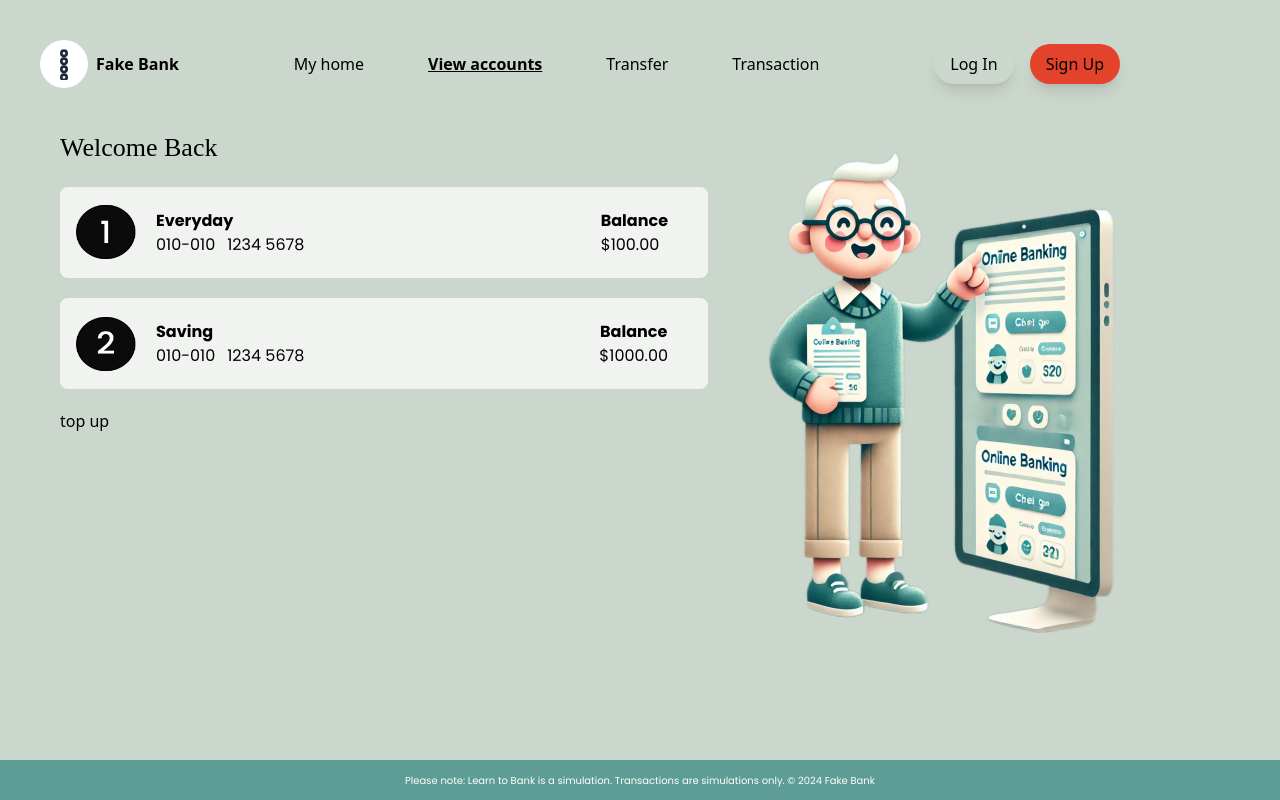
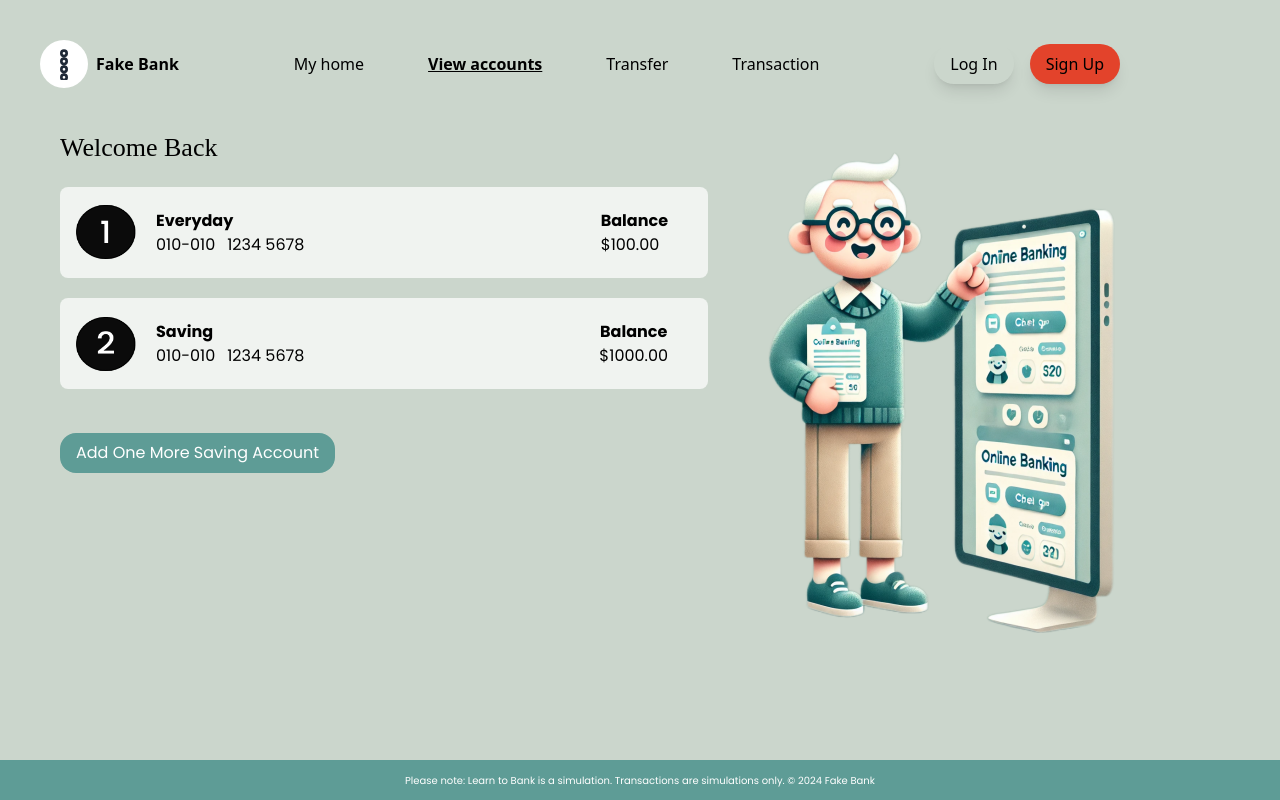
Before and after one commit to ponkpook/Fake-Bank-Front, a React (Create React App) app: page /accounts in a window 1280 px wide. Built offline with nearby package versions, Linux system fonts and the light colour scheme; a web font is replaced by a local one.

Commit message:
feat(view-account): allow dynamic allocation of accounts

```diff
--- a/src/App.tsx
+++ b/src/App.tsx
@@ -1,4 +1,3 @@
-// src/App.tsx
 import React from "react";
 import { BrowserRouter as Router, Route, Routes } from "react-router-dom";
 import { Homepage } from "./pages/homepage";
--- a/src/components/TransferBetweenAccounts.tsx
+++ b/src/components/TransferBetweenAccounts.tsx
@@ -1,10 +1,22 @@
 import React, { useState } from "react";
 
-export const TransferBetweenAccounts: React.FC = () => {
-  const accounts = ["Smart Access", "NetBank Saver"];
+// 接收 accounts 作为 props
+interface TransferBetweenAccountsProps {
+  accounts: {
+    name: string;
+    bsb: string;
+    accNo: string;
+    balance: string;
+  }[];
+}
+
+export const TransferBetweenAccounts: React.FC<
+  TransferBetweenAccountsProps
+> = ({ accounts }) => {
   const [selectedAccount, setSelectedAccount] = useState<string>("");
   const [selectedTransferTo, setSelectedTransferTo] = useState<string>("");
-  const [transferAmount, setTransferAmount] = useState<string>(""); // Separate state for transfer amount
+  const [transferAmount, setTransferAmount] = useState<string>("");
+
   const [isAccountDropdownOpen, setIsAccountDropdownOpen] =
     useState<boolean>(false);
   const [isTransferToDropdownOpen, setIsTransferToDropdownOpen] =
@@ -21,14 +33,15 @@ export const TransferBetweenAccounts: React.FC = () => {
     setIsTransferToDropdownOpen(false);
   };
 
+  // 过滤出可用的转账目标账户（不能转账给自己）
   const availableTransferToOptions = accounts.filter(
-    (account) => account !== selectedAccount
+    (account) => account.name !== selectedAccount
   );
 
   return (
     <div className="flex max-w-[1328px] justify-center p-space-8 bg-light-green">
       <div className="flex space-x-8 w-full mt-space-4 mb-space-8">
-        {/* Left Panel */}
+        {/* 左侧账户选择 */}
         <div className="flex-1 bg-native-milk rounded-[40px] p-space-4 relative">
           <div className="relative p-space-4">
             <div className="text-black text-l font-normal font-['Poppins'] mb-space-4 mt-space-4">
@@ -47,11 +60,12 @@ export const TransferBetweenAccounts: React.FC = () => {
                 <div className="absolute top-full mt-space-2 w-full bg-white shadow-lg z-10">
                   {accounts.map((account) => (
                     <button
-                      key={account}
+                      key={account.accNo}
                       className="w-full text-left px-space-4 py-space-2 hover:bg-gray-200 cursor-pointer"
-                      onClick={() => handleAccountChange(account)}
+                      onClick={() => handleAccountChange(account.name)}
                     >
-                      {account}
+                      {account.name} (BSB: {account.bsb}, Account:{" "}
+                      {account.accNo})
                     </button>
                   ))}
                 </div>
@@ -60,7 +74,7 @@ export const TransferBetweenAccounts: React.FC = () => {
           </div>
         </div>
 
-        {/* Right Panel */}
+        {/* 右侧选择转账账户 */}
         <div className="flex-1 bg-native-milk rounded-[40px] p-space-4 relative">
           <div className="relative p-space-4">
             <div className="mb-16">
@@ -75,7 +89,7 @@ export const TransferBetweenAccounts: React.FC = () => {
                   onClick={() =>
                     setIsTransferToDropdownOpen(!isTransferToDropdownOpen)
                   }
-                  disabled={!selectedAccount} // 禁用按钮直到选择了账户
+                  disabled={!selectedAccount} // 禁用直到选择了账户
                 >
                   {selectedTransferTo || "Select Account"}
                 </button>
@@ -83,11 +97,12 @@ export const TransferBetweenAccounts: React.FC = () => {
                   <div className="absolute top-full mt-space-2 w-full bg-white shadow-lg z-10">
                     {availableTransferToOptions.map((account) => (
                       <button
-                        key={account}
+                        key={account.accNo}
                         className="w-full text-left px-space-4 py-space-2 hover:bg-gray-200 cursor-pointer"
-                        onClick={() => handleTransferToChange(account)}
+                        onClick={() => handleTransferToChange(account.name)}
                       >
-                        {account}
+                        {account.name} (BSB: {account.bsb}, Account:{" "}
+                        {account.accNo})
                       </button>
                     ))}
                   </div>
@@ -100,12 +115,11 @@ export const TransferBetweenAccounts: React.FC = () => {
               </div>
               <input
                 type="number"
-                min="0.01" // minimum transfer amount set to 0.01 dollar
+                min="0.01"
                 className="w-full h-l bg-gray-200 rounded px-space-4 py-space-2"
                 placeholder="Enter amount"
-                value={transferAmount} // Use the new state variable for amount
+                value={transferAmount}
                 onChange={(e) => setTransferAmount(e.target.value)}
-                disabled={!selectedAccount} // 禁用直到选择了账户
               />
             </div>
             <button className="absolute bottom-space-4 right-space-4 bg-native-red text-white text-sm font-medium font-['Poppins'] py-space-2 px-space-6 rounded-full">
--- a/src/components/modal-accounts.tsx
+++ b/src/components/modal-accounts.tsx
@@ -10,16 +10,23 @@ type Account = {
 
 type IAccount = {
   accounts: Account[];
+  onAddAccount: () => void;
 };
 
-export const ModalAccounts: React.FC<IAccount> = ({ accounts }) => {
+export const ModalAccounts: React.FC<IAccount> = ({
+  accounts,
+  onAddAccount,
+}) => {
   return (
     <div className="flex flex-col gap-space-5 w-full px-[60px]">
       <div>
         <h1 className="font-prosto text-xxxl">Welcome Back</h1>
       </div>
       {accounts.map((account, index) => (
-        <div className="flex w-full bg-pale-mint justify-between rounded-s items-center py-space-2">
+        <div
+          key={index}
+          className="flex w-full bg-pale-mint justify-between rounded-s items-center py-space-2"
+        >
           <div className="flex flex-row justify-start gap-space-5 items-center">
             <div>
               <img
@@ -46,7 +53,15 @@ export const ModalAccounts: React.FC<IAccount> = ({ accounts }) => {
           </div>
         </div>
       ))}
-      <div>top up</div>
+      {/* add accounts buttom */}
+      <div className="mt-space-6">
+        <button
+          onClick={onAddAccount}
+          className="bg-teal-green text-white font-poppins px-4 py-2 rounded-m"
+        >
+          Add One More Saving Account
+        </button>
+      </div>
     </div>
   );
 };
--- a/src/pages/transfer.tsx
+++ b/src/pages/transfer.tsx
@@ -6,12 +6,30 @@ import { BPay } from "../components/BPay";
 import { RecurringPayments } from "../components/RecurringPayments";
 
 export const Transfer: React.FC = () => {
+  // 初始化账户列表
+  const [accounts, setAccounts] = useState([
+    {
+      name: "Everyday",
+      bsb: "010-010",
+      accNo: "1234 5678",
+      balance: "$100.00",
+    },
+    {
+      name: "Saving",
+      bsb: "010-010",
+      accNo: "8765 4321",
+      balance: "$1000.00",
+    },
+  ]);
+
   const [activeComponent, setActiveComponent] = useState<number>(0);
 
+  // 动态渲染不同的组件
   const renderComponent = () => {
     switch (activeComponent) {
       case 0:
-        return <TransferBetweenAccounts />;
+        // 将 accounts 传递给 TransferBetweenAccounts
+        return <TransferBetweenAccounts accounts={accounts} />;
       case 1:
         return <TransferToOthers />;
       case 2:
@@ -19,7 +37,7 @@ export const Transfer: React.FC = () => {
       case 3:
         return <RecurringPayments />;
       default:
-        return <TransferBetweenAccounts />;
+        return <TransferBetweenAccounts accounts={accounts} />;
     }
   };
 
--- a/src/pages/viewaccount.tsx
+++ b/src/pages/viewaccount.tsx
@@ -1,9 +1,9 @@
-import React from "react";
+import React, { useState } from "react";
 import { Container } from "../components/container";
 import { ModalAccounts } from "../components/modal-accounts";
 
 export const Viewaccount = () => {
-  const accounts = [
+  const [accounts, setAccounts] = useState([
     {
       name: "Everyday",
       bsb: "010-010",
@@ -18,13 +18,28 @@ export const Viewaccount = () => {
       image: "/assets/section2.png",
       balance: "$1000.00",
     },
-  ];
+  ]);
+
+  const addAccount = () => {
+    if (accounts.length >= 5) return;
+
+    const newAccount = {
+      name: `Saving ${accounts.length}`,
+      bsb: "010-010",
+      accNo: "1234 5678",
+      image: "/assets/section2.png",
+      balance: "$1000.00",
+    };
+
+    setAccounts([...accounts, newAccount]);
+  };
+
   return (
     <Container>
       <div>
         <div className="flex flex-row">
           <div className="flex w-[60%]">
-            <ModalAccounts accounts={accounts} />
+            <ModalAccounts accounts={accounts} onAddAccount={addAccount} />
           </div>
           <div className="flex flex-[1]">
             <img
```
